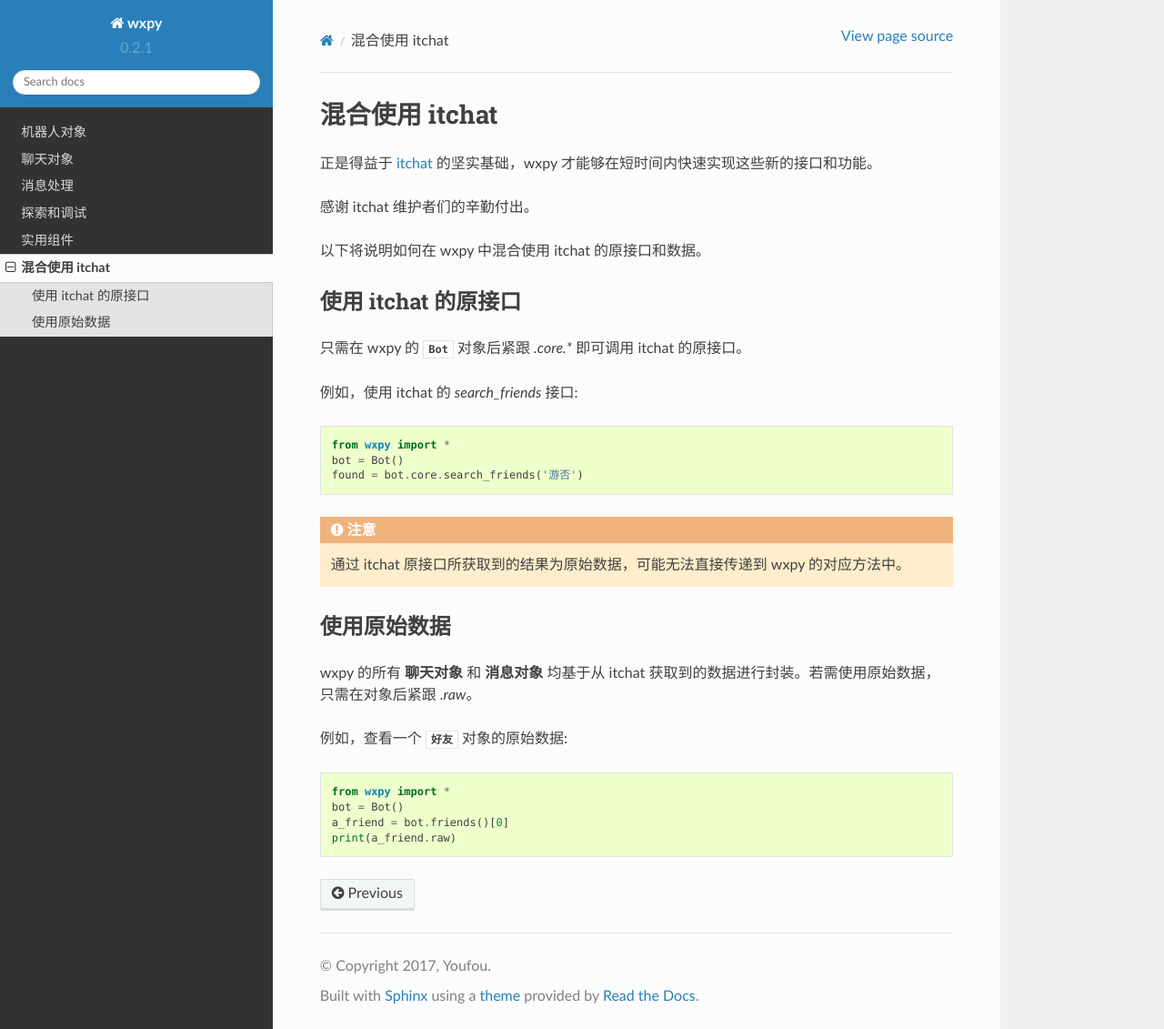
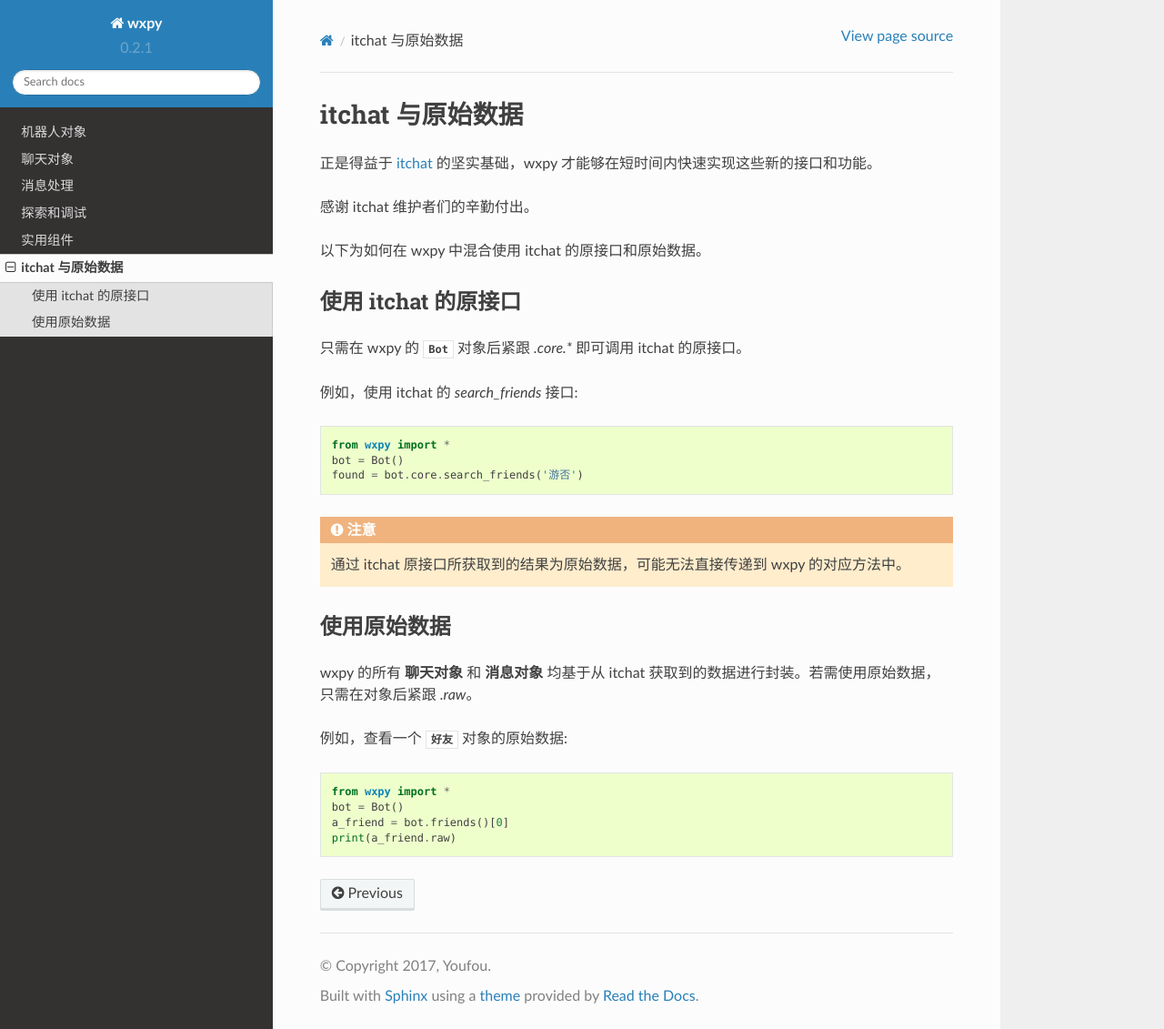
Before and after one commit to youfou/wxpy, a Sphinx documentation site: the page built from docs/api/itchat.rst, in a window 1280 px wide and 1131 px high. Shown: the whole window at 91% size. Built offline with Sphinx 7.4.7 and the Read the Docs theme 2.0.0, drawn with Linux system fonts in a browser that asks for light colours.

Commit message:
Update docs

```diff
--- a/docs/api/itchat.rst
+++ b/docs/api/itchat.rst
@@ -1,4 +1,4 @@
-混合使用 itchat
+itchat 与原始数据
 ==============================
 
 ..  module:: wxpy
@@ -8,7 +8,7 @@
 
 感谢 itchat 维护者们的辛勤付出。
 
-以下将说明如何在 wxpy 中混合使用 itchat 的原接口和数据。
+以下为如何在 wxpy 中混合使用 itchat 的原接口和原始数据。
 
 
 ..  |itchat| raw:: html
```
Also changed, not shown: docs/api/bot.rst (+9 -0 lines), docs/api/utils.rst (+32 -3 lines), 1 other file.
